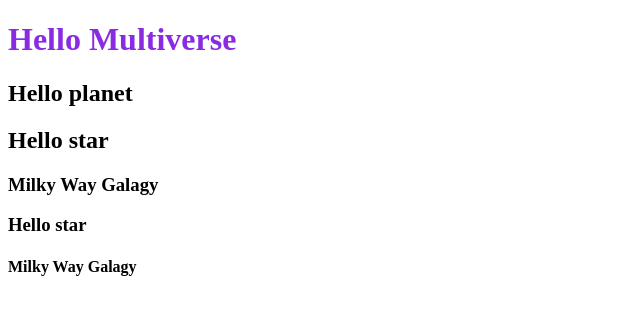
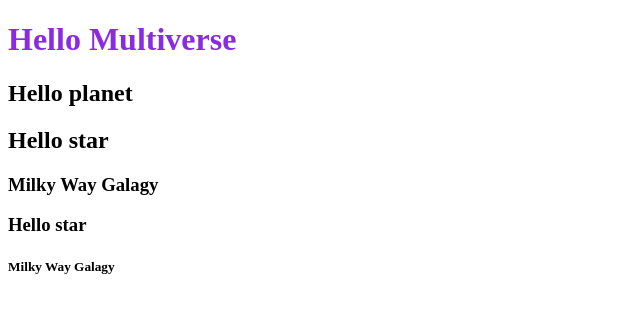
Before and after one commit to ChananthonTha/firstapp, a plain HTML site: page week3/index.html in a window 1280 px wide. Shown: the full height of the page, 0-640 px from the left. Drawn offline with Linux system fonts and the light colour scheme.

Commit message:
Update 5th

```diff
--- a/week3/index.html
+++ b/week3/index.html
@@ -11,6 +11,6 @@
         <h2>Hello star</h2>
         <h3>Milky Way Galagy</h3>
         <h3>Hello star</h3>
-        <h4>Milky Way Galagy</h4>
+        <h5>Milky Way Galagy</h5>
     </body>
 </html>
```
